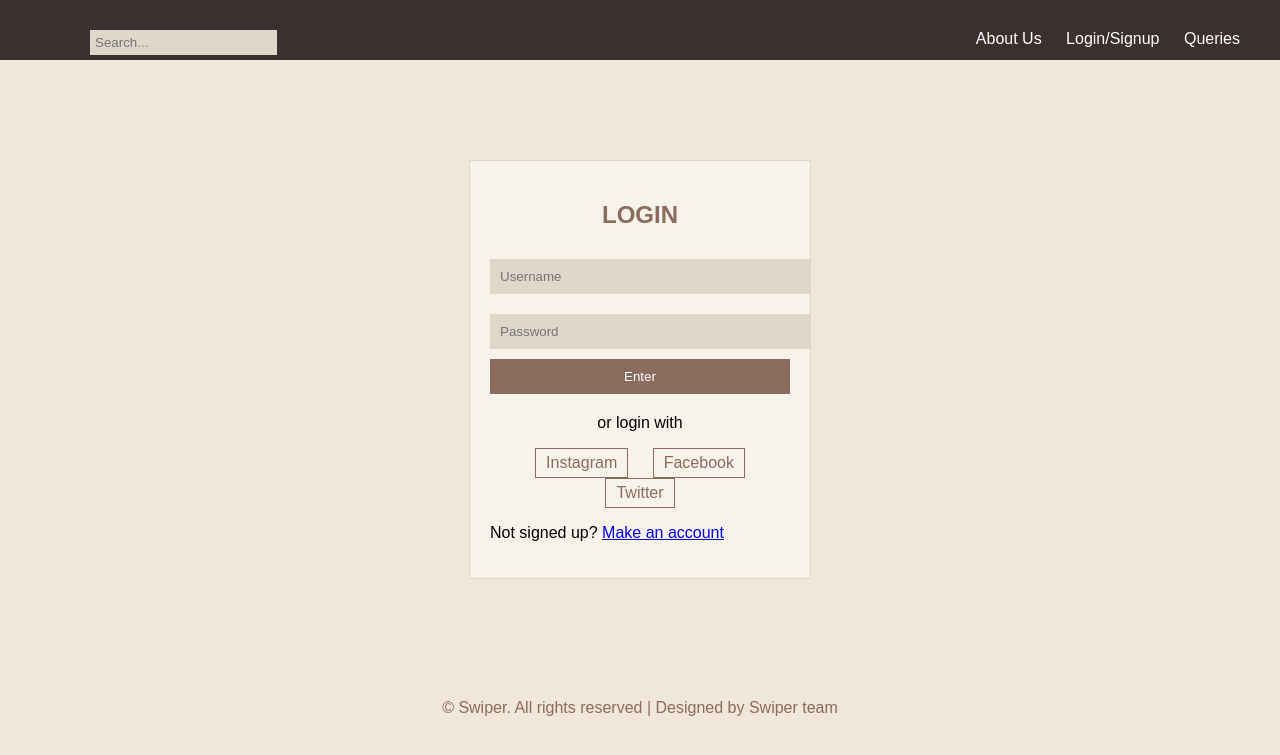
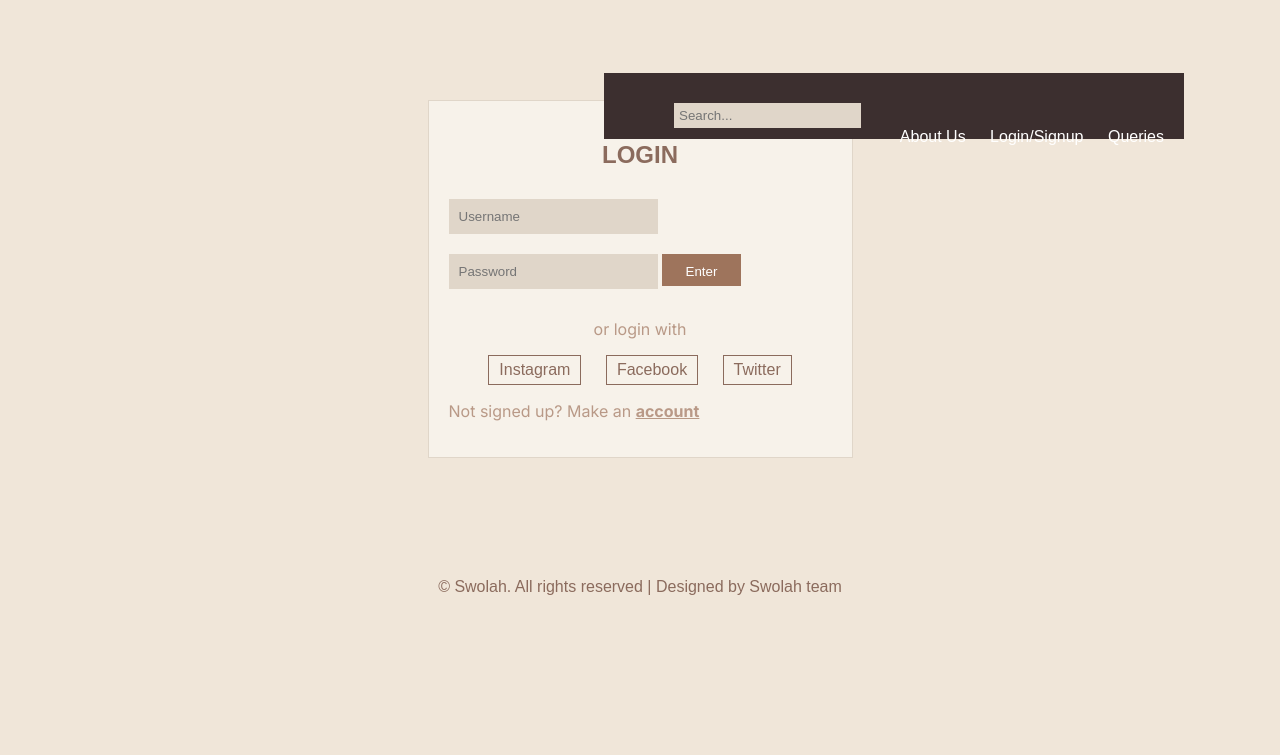
Before and after one commit to vnydl0015/swolah-website, a Flask app: page /login in a window 1280 px wide. Shown: the top 755 px of the page. Run offline with Flask 3, Linux system fonts and the light colour scheme.

Commit message:
Add files via upload

```diff
--- a/SWOLAH/templates/login.html
+++ b/SWOLAH/templates/login.html
@@ -1,6 +1,7 @@
 <!DOCTYPE html>
 <html lang="en">
 <head>
+    <link href="https://fonts.googleapis.com/css2?family=Inter:wght@400;700&display=swap" rel="stylesheet">
     <meta charset="UTF-8">
     <meta name="viewport" content="width=device-width, initial-scale=1.0">
     <title>Login Page</title>
@@ -17,10 +18,16 @@
             padding: 20px;
         }
         header {
+            position: absolute;
+            left: 604px;
+            top: 73px;
+            width: 580px;
+            height: 46px;
             background-color: #3c2f2f;
             color: white;
             padding: 10px 0;
         }
+
         .logo {
             width: 30px;
             height: 30px;
@@ -46,7 +53,7 @@
             margin-left: 20px;
         }
         .login-box {
-            width: 300px;
+            width: 383px;
             margin: 100px auto;
             background-color: #f7f2ea;
             padding: 20px;
@@ -58,16 +65,19 @@
         }
         .login-box input[type="text"],
         .login-box input[type="password"] {
-            width: 100%;
+            width: 189px;
             padding: 10px;
             margin: 10px 0;
             border: none;
             background-color: #e0d6c9;
         }
+
+
         .login-box input[type="submit"] {
-            width: 100%;
+            width: 79px;
+            height: 32px;
             padding: 10px;
-            background-color: #8b6b5d;
+            background-color: #9E745C;
             color: white;
             border: none;
             cursor: pointer;
@@ -91,6 +101,7 @@
         }
     </style>
 </head>
+
 <body>
     <header>
         <div class="container">
@@ -114,16 +125,18 @@
             <input type="submit" value="Enter">
         </form>
         <div class="social-login">
-            <p>or login with</p>
+            <p style="color: rgba(158, 116, 92, 0.7); font-family: 'Inter', sans-serif;">or login with</p>
             <a href="#">Instagram</a>
             <a href="#">Facebook</a>
             <a href="#">Twitter</a>
         </div>
-        <p>Not signed up? <a href="#">Make an account</a></p>
+        <p style="color: rgba(158, 116, 92, 0.7); font-family: 'Inter', sans-serif;">
+            Not signed up? Make an <a href="#" style="color: rgba(158, 116, 92, 0.7);"><b>account</b></a>
+        </p>
     </div>
 
     <footer>
-        © Swiper. All rights reserved | Designed by Swiper team
+        © Swolah. All rights reserved | Designed by Swolah team
     </footer>
 </body>
 </html>
```
